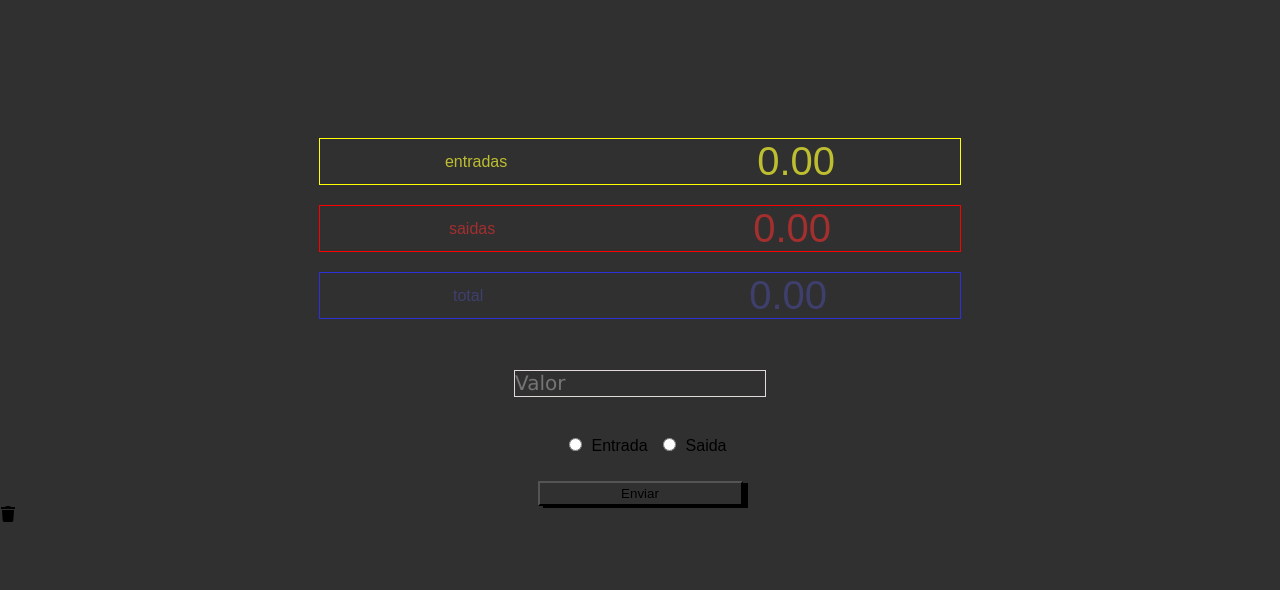
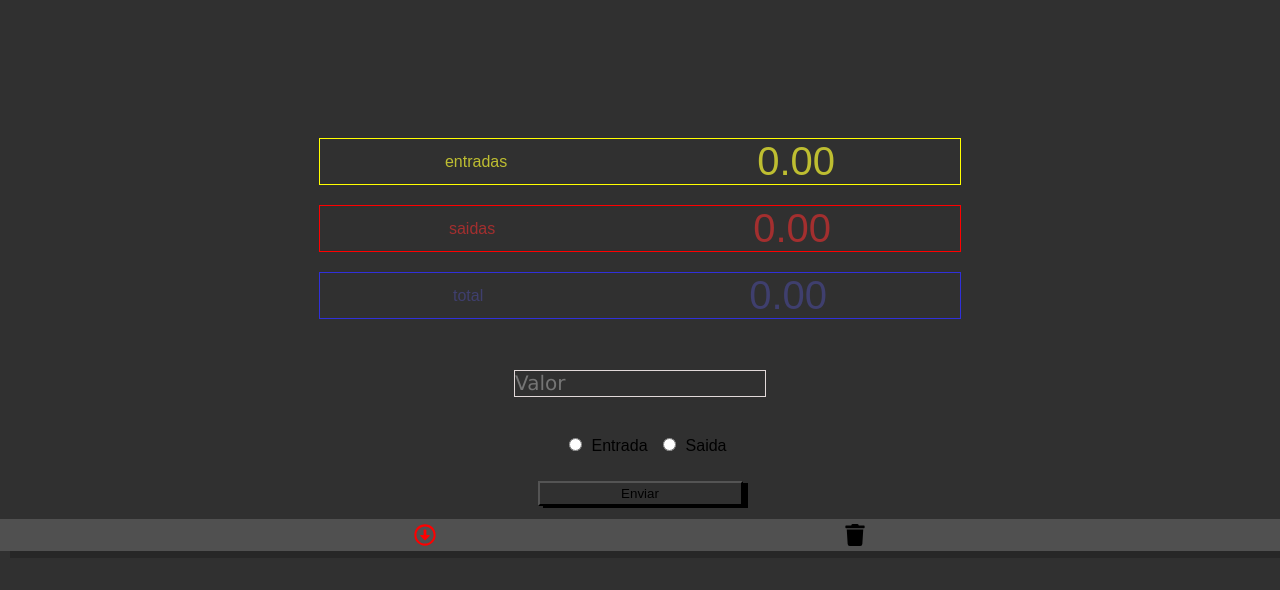
Before and after one commit to DiegoTolotto/PlanilhaDeMetas, a React (Create React App) app: page / in a window 1280 px wide. Both pictures are taken after a click on the button "Enviar". Shown: the top 590 px of the page. Built offline with nearby package versions, Linux system fonts and the light colour scheme.

Commit message:
Estilizando o GridItem

```diff
--- a/src/App.js
+++ b/src/App.js
@@ -42,7 +42,7 @@ function App() {
     // setQuantidade(quantidadeAcc);
     setEntrada(`${entradaAcc}`)
     setPagamento(`${saidaAcc}`)
-    setTotal(`${Number(entrada) < Number(pagamento) ? "-" : ""}${total}`)
+    setTotal(`${Number(pagamento) > Number(entrada) ? "-" : ""}${total}`)
   }, [listaLook]);
 
   const handleAdd = (transacoes) => {
--- a/src/Components/Grid/index.js
+++ b/src/Components/Grid/index.js
@@ -11,9 +11,9 @@ const Grid = ({ itens, setItens }) => {
 
     return (
         <>
-            <div> {itens?.map((item, index) => (
+             {itens?.map((item, index) => (
                     <GridItem key={index} item={item} onDelete={onDelete}/>
-                ))}</div>
+                ))}
         </>
     )
 };
--- a/src/Components/GridItem/index.js
+++ b/src/Components/GridItem/index.js
@@ -1,5 +1,8 @@
 import React from "react";
-import { FaTrash } from "react-icons/fa";
+import {    FaTrash,
+            FaRegArrowAltCircleDown,
+            FaRegArrowAltCircleUp
+        } from "react-icons/fa";
 import "./styles.css"
 
 const GridItem = ({ item, onDelete }) => {
@@ -8,6 +11,11 @@ const GridItem = ({ item, onDelete }) => {
             <div id="gridItem">
                 {item.entradas}
                 {item.pagamentos}
+                {item.pagamentos ? (
+                    <FaRegArrowAltCircleUp color="green"/>
+                ) : (
+                    <FaRegArrowAltCircleDown color="red"/>
+                )}
                 <FaTrash onClick={() => onDelete(item.id)}/>
             </div>
         </>
--- a/src/Components/GridItem/styles.css
+++ b/src/Components/GridItem/styles.css
@@ -1,6 +1,12 @@
-.gridItem{
+#gridItem{
     display: flex;
     justify-content: center;
+    align-items: center;
     flex-direction: row;
-    flex-wrap: wrap;
+    padding: 5px;
+    margin-top: 1%;
+    font-size: 22px;
+    justify-content: space-evenly;
+    background-color: rgb(80, 80, 80);
+    box-shadow: 10px 7px rgb(39, 39, 39);
 }
```
